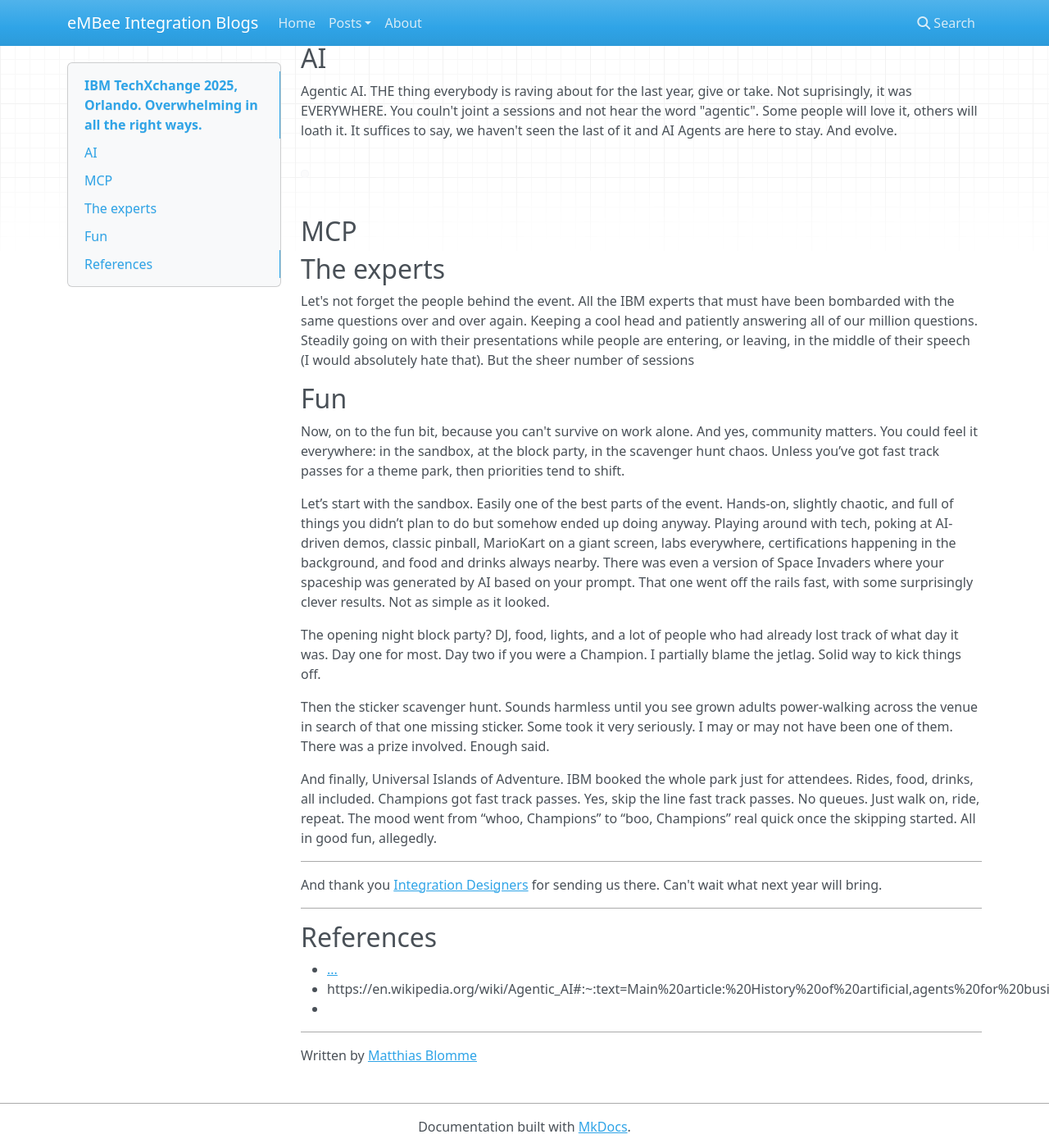
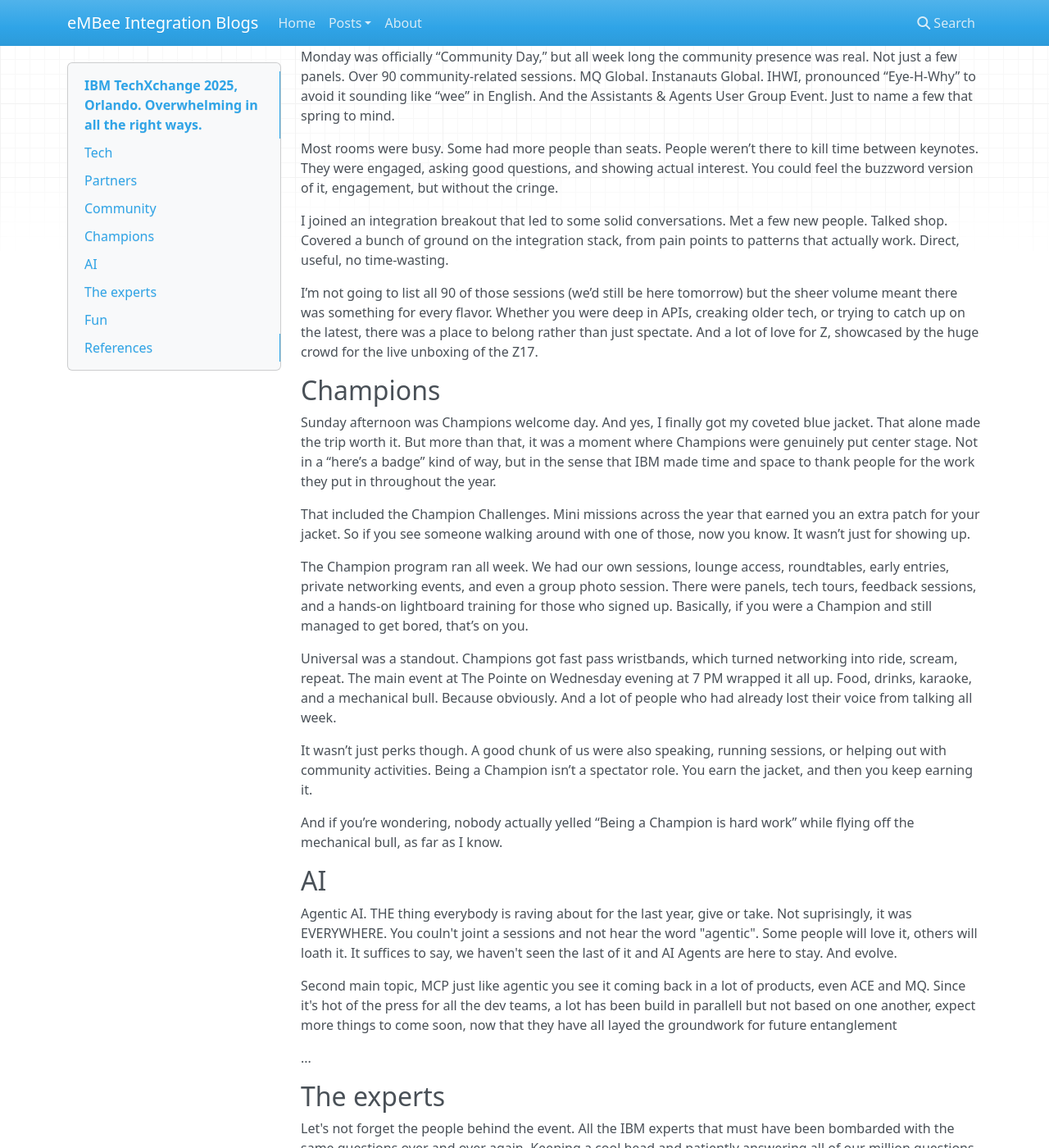
Before and after one commit to matthiasblomme/blogs, an MkDocs documentation site: the page built from docs/posts/techxchange-2025/techxchange-2025.md, in a window 1280 px wide and 1400 px high, scrolled down 1091 px. Shown: the whole window at 82% size. Built offline with MkDocs 1.6.1, drawn with Linux system fonts in a browser that asks for light colours; nearby versions of some CDN libraries; some of the changed text lies outside the part shown.

Commit message:
add community

```diff
--- a/docs/posts/techxchange-2025/techxchange-2025.md
+++ b/docs/posts/techxchange-2025/techxchange-2025.md
@@ -13,15 +13,33 @@
 
 Not into the tech stuff? Feel free to skip ahead to the fun bits. Your loss, obviously.
 
-### Tech
+## Tech
 
-Meet bob
+There was no escaping it: AI was everywhere. Panels, demos, slides, code, whiteboards. Even the hallway conversations.
+A lot of talk about agentic patterns, multi-modal interfaces, orchestration, MCP, and the usual “let's throw AI at it
+and hope it works.” Some of it was solid. Some of it still felt like a concept in search of a reason.
 
-### Partners
+If you haven’t heard of Project Bob yet, you will. It’s IBM’s new AI-first IDE, designed to modernize your codebase and
+then help you refactor, test, document, and deploy it. Not a toy. Not just another Copilot. The sessions around Bob were
+packed, and rightly so. It doesn’t feel like vaporware or vibe-coding. Looking forward to giving it a try.
+
+Cloud wasn’t in the spotlight, not directly at least. Everything runs on cloud now, so in a way, it was everywhere. But
+attention has clearly shifted toward AI. That being said, there were still plenty of focused sessions: CP4I updates,
+serverless, IaC, hybrid cloud patterns, you name it.
+
+App integration had a strong presence too, especially with how AI and MCP are being woven into products like ACE and MQ.
+The sessions weren’t just theory or roadmaps. There were live demos, real examples, and honest discussions about what
+actually works. Not flawless, but useful and interesting.
+
+Of course, this is just a slice. There were tracks for everything from Z to Red Hat to Storage to FinOps. Whether you
+were deep in APIs, creaking older tech, or catching up on the latest, there was a place to belong rather than just
+spectate. You could stay in your niche, jump across tracks, or just sit somewhere quiet and let it all absorb.
+
+## Partners
 there
 Monday special partner sessions
 
-### Community
+## Community
 
 Monday was officially “Community Day,” but all week long the community presence was real. Not just a few panels. Over 90
 community‑related sessions. MQ Global. Instanauts Global. IHWI, pronounced “Eye-H-Why” to avoid it sounding like “wee”
@@ -39,9 +57,29 @@
 there was a place to belong rather than just spectate. And a lot of love for Z, showcased by the huge crowd for the live
 unboxing of the Z17.
 
-### Champions
+## Champions
 
-Sunday afternoon for champions
+Sunday afternoon was Champions welcome day. And yes, I finally got my coveted blue jacket. That alone made the trip worth
+it. But more than that, it was a moment where Champions were genuinely put center stage. Not in a “here’s a badge” kind
+of way, but in the sense that IBM made time and space to thank people for the work they put in throughout the year.
+
+That included the Champion Challenges. Mini missions across the year that earned you an extra patch for your jacket. So
+if you see someone walking around with one of those, now you know. It wasn’t just for showing up.
+
+The Champion program ran all week. We had our own sessions, lounge access, roundtables, early entries, private
+networking events, and even a group photo session. There were panels, tech tours, feedback sessions, and a hands-on
+lightboard training for those who signed up. Basically, if you were a Champion and still managed to get bored, that’s
+on you.
+
+Universal was a standout. Champions got fast pass wristbands, which turned networking into ride, scream, repeat. The
+main event at The Pointe on Wednesday evening at 7 PM wrapped it all up. Food, drinks, karaoke, and a mechanical bull.
+Because obviously. And a lot of people who had already lost their voice from talking all week.
+
+It wasn’t just perks though. A good chunk of us were also speaking, running sessions, or helping out with community
+activities. Being a Champion isn’t a spectator role. You earn the jacket, and then you keep earning it.
+
+And if you’re wondering, nobody actually yelled “Being a Champion is hard work” while flying off the mechanical bull,
+as far as I know.
 
 ## AI
 
@@ -49,10 +87,11 @@
 couln't joint a sessions and not hear the word "agentic". Some people will love it, others will loath it. It suffices to
 say, we haven't seen the last of it and AI Agents are here to stay. And evolve.
 
-<image placeholder>
+Second main topic, MCP just like agentic you see it coming back in a lot of products, even ACE and MQ.
+Since it's hot of the press for all the dev teams, a lot has been build in parallell but not based on
+one another, expect more things to come soon, now that they have all layed the groundwork for future entanglement
 
-## MCP
-
+...
 
 ## The experts
 Let's not forget the people behind the event. All the IBM experts that must have been bombarded with the same questions over
@@ -84,6 +123,10 @@
 included. Champions got fast track passes. Yes, skip the line fast track passes. No queues. Just walk on, ride, repeat.
 The mood went from “whoo, Champions” to “boo, Champions” real quick once the skipping started. All in good fun, allegedly.
 
+### client zero
+
+### time to innocence
+
 
 ---
 
```
